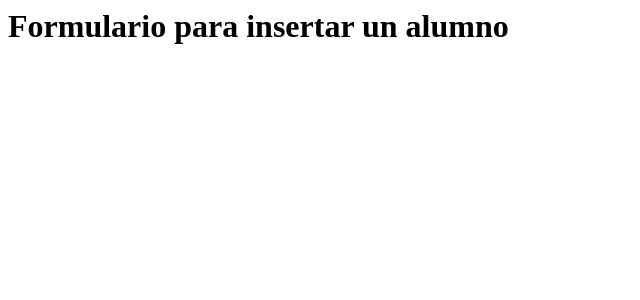
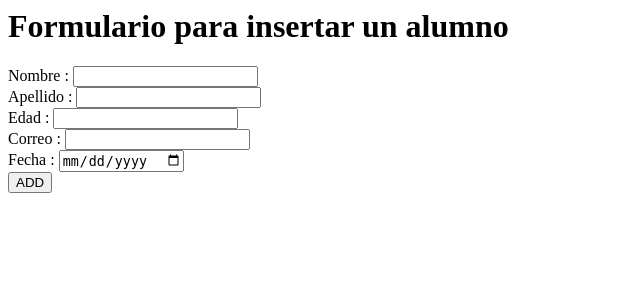
Before and after one commit to LMendoza70/2024MVC-3B, a PHP site: page /php-3b/app/view/admin/alumnos/insertForm.php in a window 1280 px wide. Shown: the top 300 px of the page, without its empty margins (0-640 px from the left). Run offline with PHP 8.4, Linux system fonts and the light colour scheme.

Commit message:
10/07/24

```diff
--- a/app/view/admin/alumnos/insertForm.php
+++ b/app/view/admin/alumnos/insertForm.php
@@ -1,6 +1,28 @@
 <div>
     <h1>Formulario para insertar un alumno</h1>
     <form action="http://localhost/php-3b/?C=alumnoController&M=insert" method="post">
-
+        <div>
+            <label for="nombre">Nombre : </label>
+            <input type="text" name="nombre" required>
+        </div>
+        <div>
+            <label for="apellido">Apellido : </label>
+            <input type="text" name="apellido" required>
+        </div>
+        <div>
+            <label for="edad">Edad : </label>
+            <input type="number" name="edad" required>
+        </div>
+        <div>
+            <label for="correo">Correo : </label>
+            <input type="email" name="correo" required>
+        </div>
+        <div>
+            <label for="fecha">Fecha : </label>
+            <input type="date" name="fecha" required>
+        </div>
+        <div>
+            <input type="submit" value="ADD">
+        </div>
     </form>
 </div>
```
Also changed, not shown: app/controller/alumnoController.php (+19 -2 lines), app/model/alumnoModel.php (+12 -2 lines), app/view/admin/alumnos/alumnosIndexView.php (+15 -0 lines).
